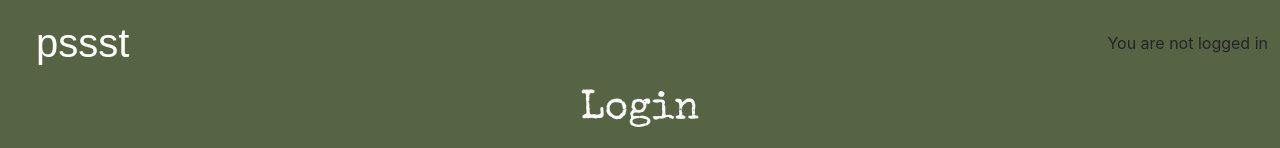
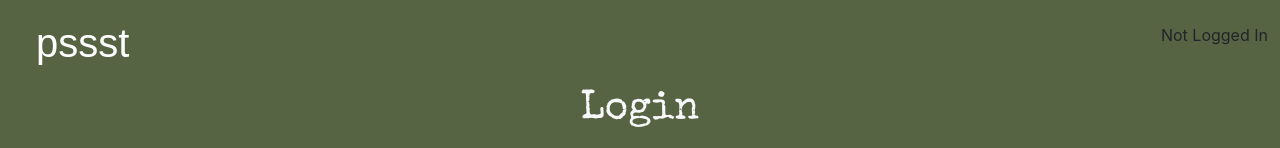
Before and after one commit to mariapan0330/React-Social-Media, a React (Create React App) app: page /login in a window 1280 px wide. Shown: the top 148 px of the page. Built offline with nearby package versions, Linux system fonts and the light colour scheme; a web font is replaced by a local one.

Commit message:
login and logout work

```diff
--- a/src/App.js
+++ b/src/App.js
@@ -18,10 +18,10 @@ function App() {
     // loggedIn useState
     const now = new Date()
     // checks local storage to make sure that you have a token and that it hasn't expired. If so, it marks you as logged in.
-    const [loggedIn, setLoggedIn] = useState((localStorage.getItem('token') && new Date(localStorage.getItem('expiration') > now ? true : false)))
+    const [loggedIn, setLoggedIn] = useState((localStorage.getItem('token') !== null && new Date(localStorage.getItem('expiration') > now ? true : false)))
 
-    console.log(localStorage.getItem('token'));
-    console.log(localStorage.getItem('expiration'));
+    console.log('TOKEN: ',localStorage.getItem('token'));
+    console.log('EXPIRATION: ',localStorage.getItem('expiration'));
 
     // TODO: does this work
     const [currentUser, setCurrentUser] = useState(null)
@@ -52,7 +52,7 @@ function App() {
 
     const login = () => {
         setLoggedIn(true);
-        console.log(loggedIn);
+        console.log('logged in?: ',loggedIn);
         var myHeaders = new Headers()
         myHeaders.append('Authorization',`Bearer ${localStorage.getItem('token')}`)
 
@@ -68,15 +68,16 @@ function App() {
 
     const logout = () => {
         localStorage.removeItem('token')
-        localStorage.removeItem('expiration')
+        console.log('logging out');
+        // localStorage.removeItem('expiration')
         setLoggedIn(false)
         setCurrentUser(null)
     }
 
 
     useEffect(() => {
-
-    })
+        console.log('The state of login has changed.', loggedIn);
+    }, [loggedIn])
 
 
     return (
--- a/src/components/AlertMessage.jsx
+++ b/src/components/AlertMessage.jsx
@@ -2,9 +2,9 @@ import React from 'react'
 
 export default function AlertMessage(props) {
     return (
-        <div class={`alert alert-${props.category} alert-dismissible fade show`} role="alert">
+        <div className={`alert alert-${props.category} alert-dismissible fade show`} role="alert">
             <strong>Holy guacamole!</strong> {props.message}
-            <button type="button" class="btn-close" data-bs-dismiss="alert" aria-label="Close" />
+            <button type="button" className="btn-close" data-bs-dismiss="alert" />
         </div>
     )
 }
--- a/src/components/Login.jsx
+++ b/src/components/Login.jsx
@@ -30,7 +30,7 @@ export default function Login(props) {
             localStorage.setItem('token', data.token)
             localStorage.setItem('expiration', data.token_expiration)
 
-            console.log('response is okay, token: ',localStorage.getItem('token'), 'expires:', localStorage.getItem('expiration'))
+            console.log('response is okay, token: ',localStorage.getItem('token'))
             props.login()
             props.flashMessage('You have successfully logged in!', 'success')
             navigate('/')
--- a/src/components/Navbar.jsx
+++ b/src/components/Navbar.jsx
@@ -1,19 +1,28 @@
 import React from 'react'
 
 export default function Navbar(props) {
+    if (props.loggedIn){
         return (
             <>
             <nav className="navbar navbar-dark">
                 <div className="container-fluid">
                     <a className="navbar-brand ms-4" href="/">pssst</a>
-            {props.loggedIn ?
-            <button className='btn btn-outline-light' onClick={props.logout()}>Log Out</button>
-            :
-            <>You are not logged in</>
-            // <a className="navbar-text nav-link me-4" href='/'>Not Logged In</a>
-            }
+                    <button className='btn btn-outline-light' onClick={() => props.logout()}>Log Out</button>
                 </div>
             </nav>
             </>
         )
     }
+
+    return (
+        <>
+        <nav className="navbar navbar-dark">
+            <div className="container-fluid">
+                <a className="navbar-brand ms-4" href="/">pssst</a>
+                <p>Not Logged In</p>
+                {/* <a className="navbar-text nav-link me-4" href='/'>Not Logged In</a> */}
+            </div>
+        </nav>
+        </>
+    )
+}
```
Lines whose indentation alone changed are shown as unchanged.
